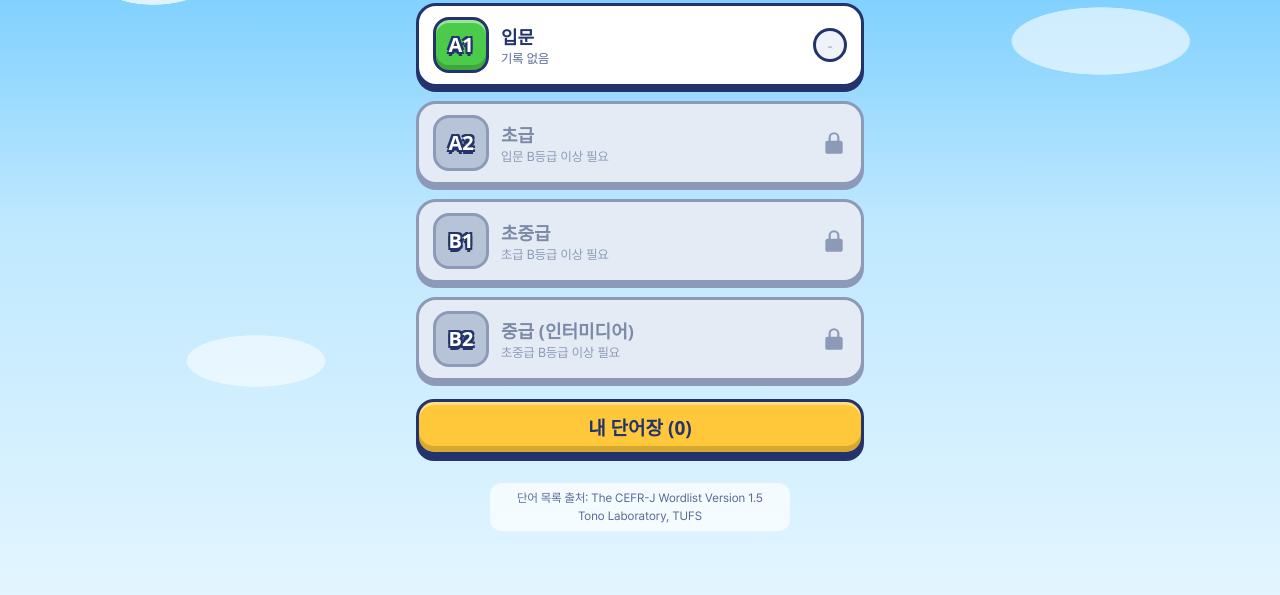
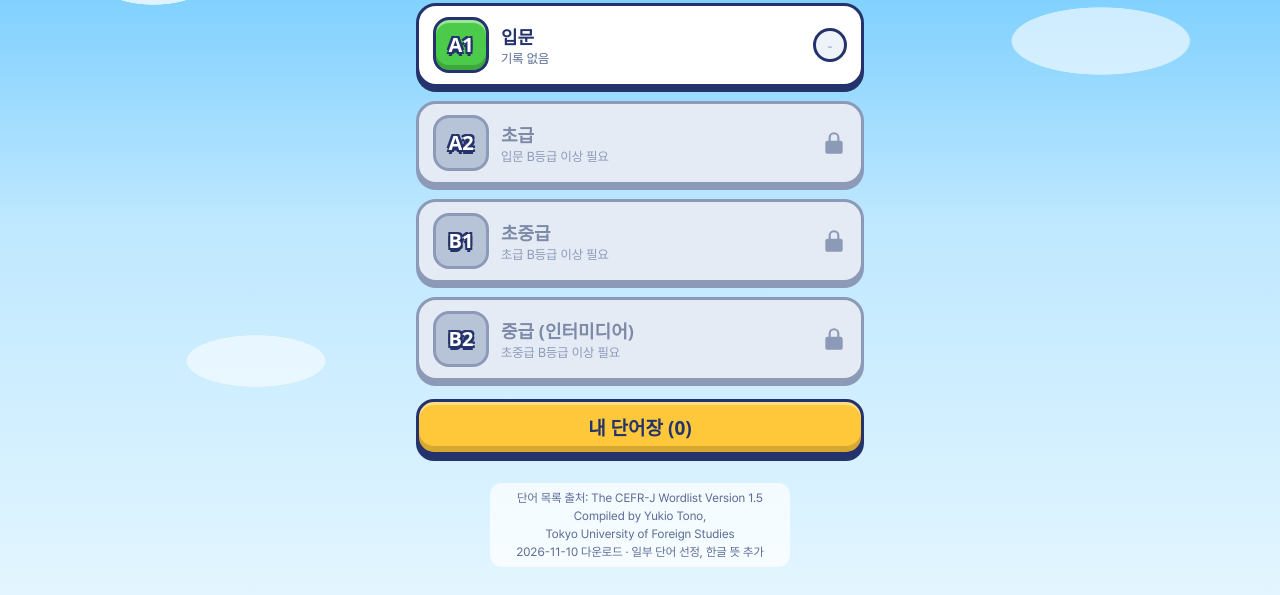
Before and after one commit to maxgenesis41/english-conquest, a plain HTML site: page index.html in a window 1280 px wide. Shown: the part 135-730 px from the top of the page. Drawn offline with Linux system fonts and the light colour scheme; a web font is replaced by a local one.

Commit message:
CEFR-J 출처 표기 보강, README 웹 주소 기입

```diff
--- a/index.html
+++ b/index.html
@@ -23,7 +23,7 @@
     </div>
     <div id="stage-list"></div>
     <div class="btns"><button class="btn yellow" data-go="wordbook">내 단어장 (<span id="wb-count">0</span>)</button></div>
-    <p class="credit">단어 목록 출처: The CEFR-J Wordlist Version 1.5<br>Tono Laboratory, TUFS</p>
+    <p class="credit">단어 목록 출처: The CEFR-J Wordlist Version 1.5<br>Compiled by Yukio Tono,<br>Tokyo University of Foreign Studies<br>2026-11-10 다운로드 · 일부 단어 선정, 한글 뜻 추가</p>
   </section>
 
   <!-- 2. 모드 선택 -->
@@ -96,7 +96,7 @@
       <b>아직 모은 단어가 없어요</b>
       <span>게임에서 정답을 맞히면 여기에 쌓여요.</span>
     </div>
-    <p class="credit">단어 목록 출처: The CEFR-J Wordlist Version 1.5<br>Tono Laboratory, TUFS</p>
+    <p class="credit">단어 목록 출처: The CEFR-J Wordlist Version 1.5<br>Compiled by Yukio Tono,<br>Tokyo University of Foreign Studies<br>2026-11-10 다운로드 · 일부 단어 선정, 한글 뜻 추가</p>
   </section>
 
 </div>
```
Also changed, not shown: 1 other file.
